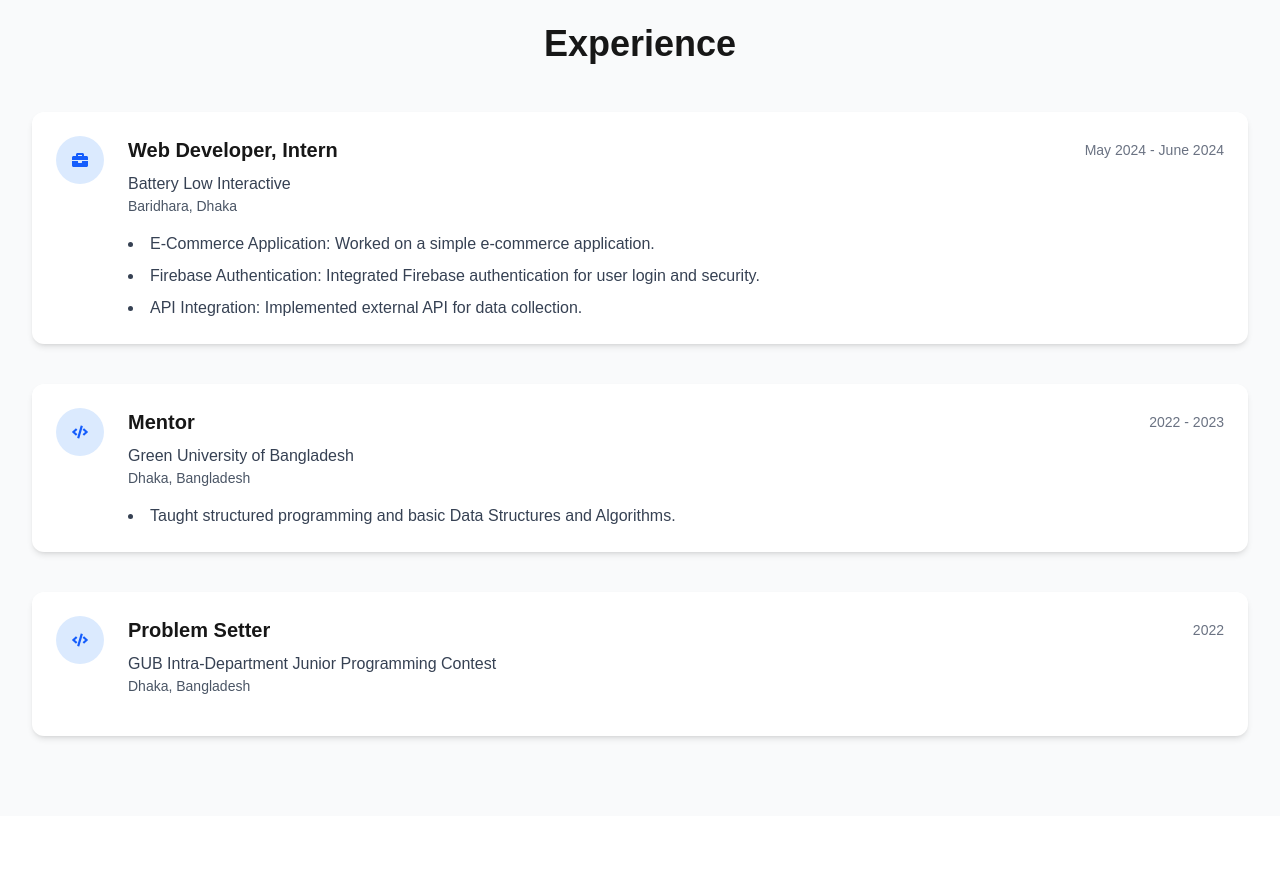
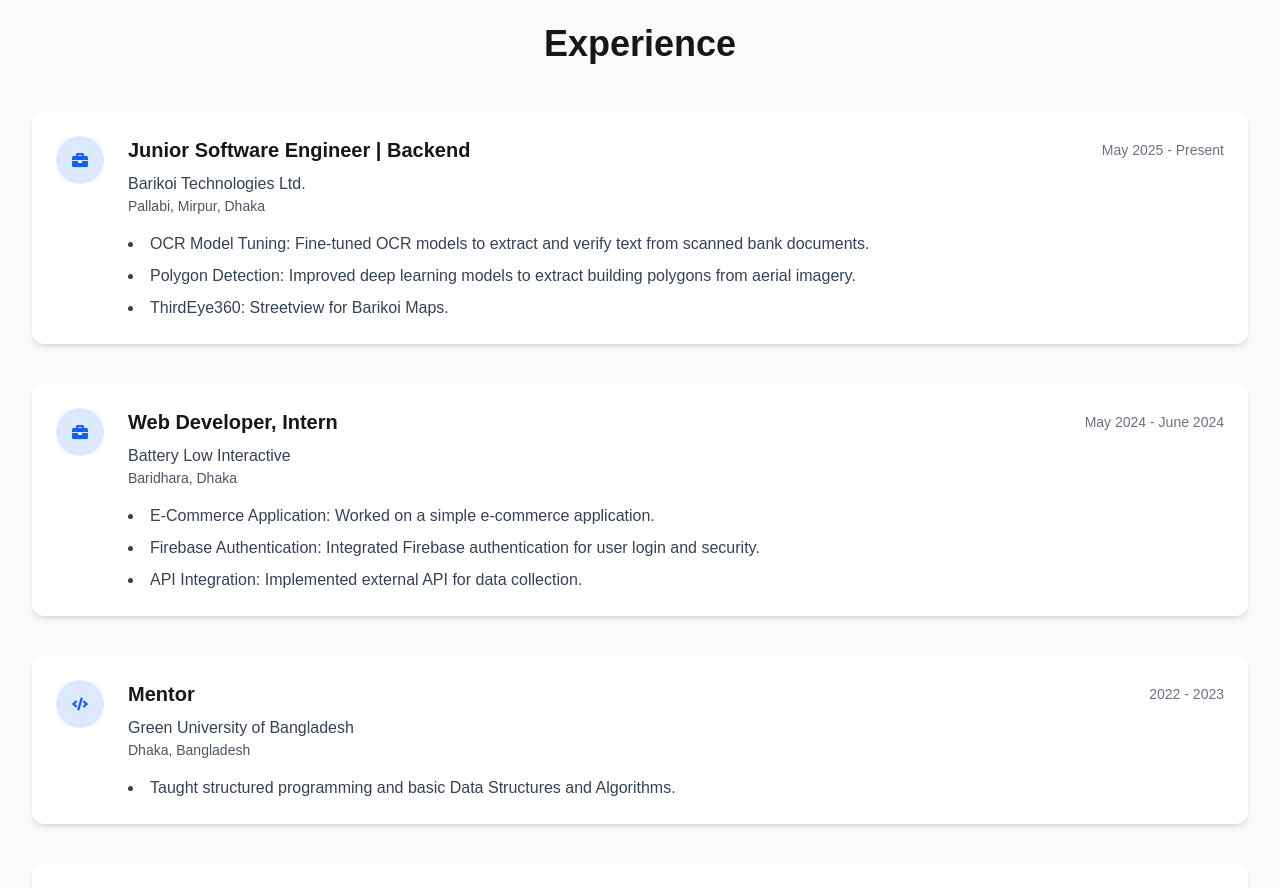
Before and after one commit to n0man-ch0wdhury/n0man-ch0wdhury.github.io, a Next.js app: page / in a window 1280 px wide. Shown: the part 2340-3228 px from the top of the page. Built offline with nearby package versions, Linux system fonts and the light colour scheme.

Commit message:
Update Experience.tsx

```diff
--- a/src/components/Experience.tsx
+++ b/src/components/Experience.tsx
@@ -3,6 +3,18 @@
 
 const Experience = () => {
   const experiences = [
+    {
+      title: 'Junior Software Engineer | Backend',
+      company: 'Barikoi Technologies Ltd.',
+      location: 'Pallabi, Mirpur, Dhaka',
+      period: 'May 2025 - Present',
+      responsibilities: [
+        'OCR Model Tuning: Fine-tuned OCR models to extract and verify text from scanned bank documents.',
+        'Polygon Detection: Improved deep learning models to extract building polygons from aerial imagery.',
+        'ThirdEye360: Streetview for Barikoi Maps.'
+      ],
+      icon: <FaBriefcase className="text-blue-600" />
+    },
     {
       title: 'Web Developer, Intern',
       company: 'Battery Low Interactive',
```
